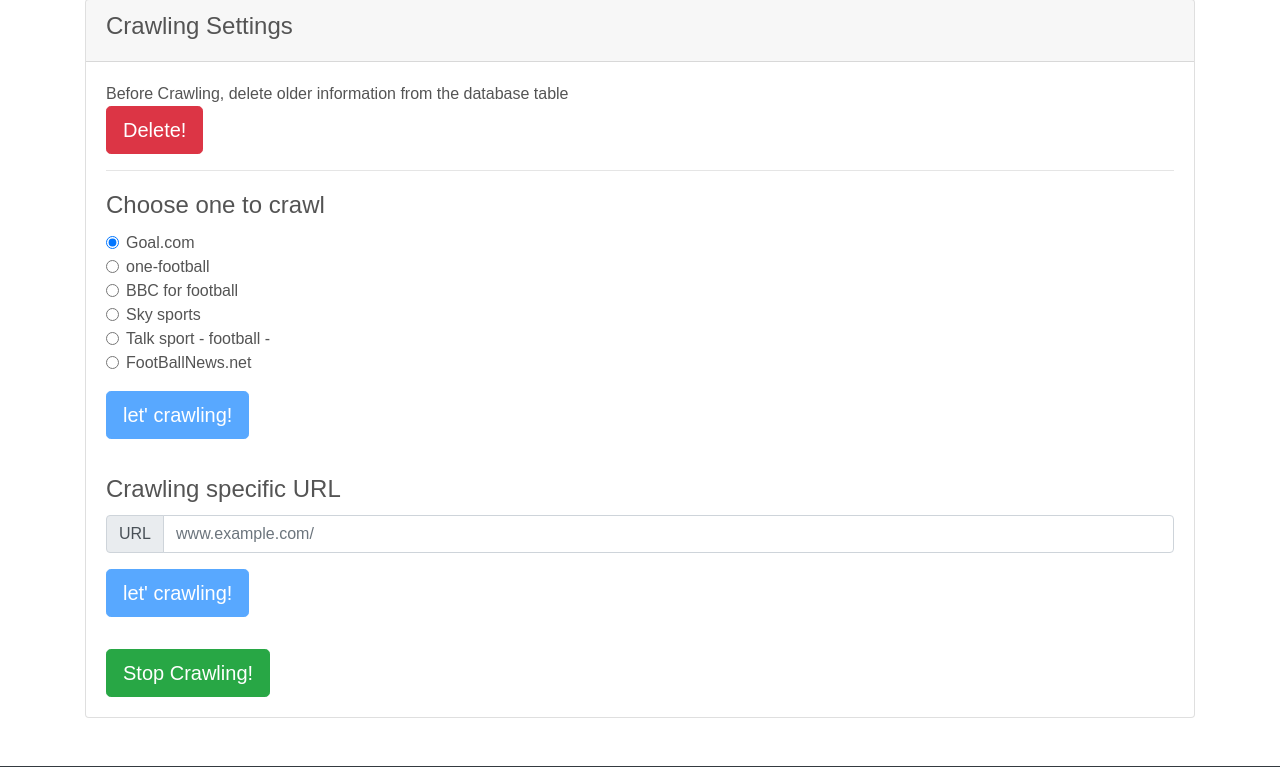
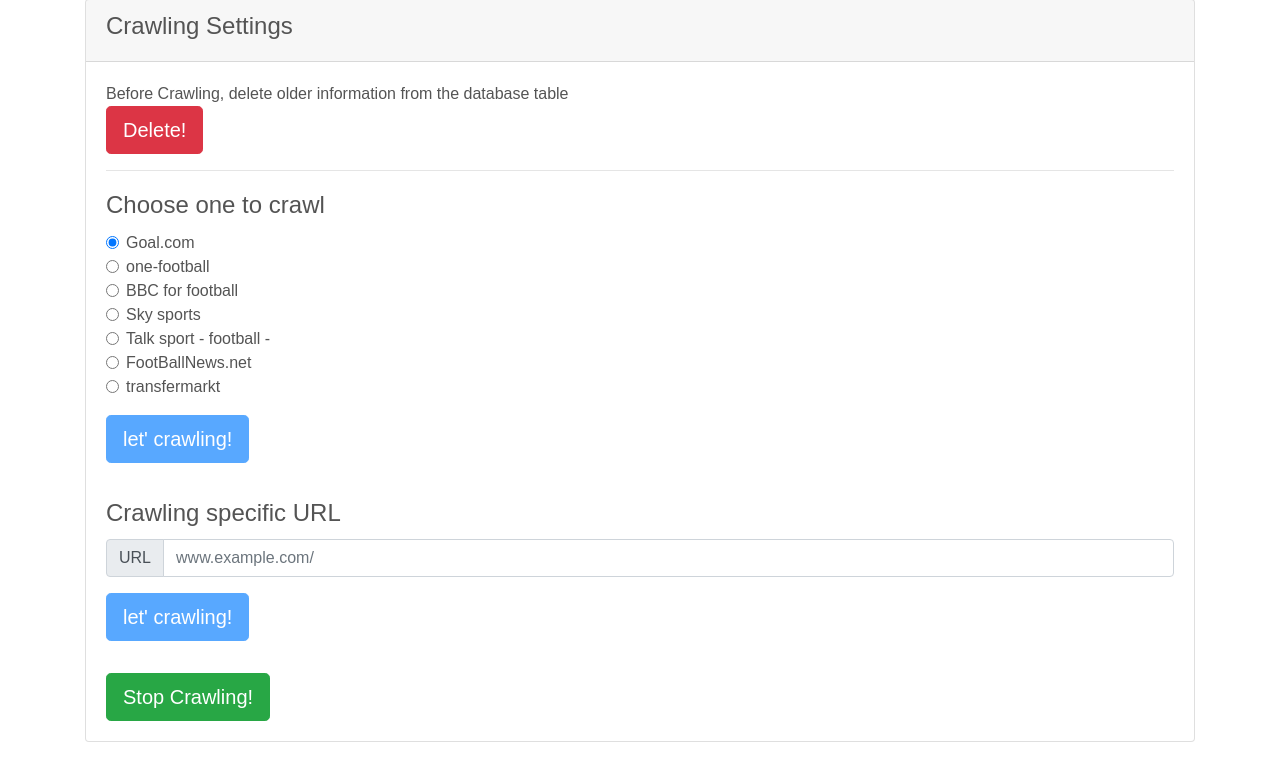
Before and after one commit to ShotaroMatsuya/footle, a PHP site: page /admin.php in a window 1280 px wide. Shown: the part 223-990 px from the top of the page. Run offline with PHP 8.4, Linux system fonts and the light colour scheme; the visitor is signed in with stand-in values (Sample User, id 1); data that the repository does not hold is empty; some libraries are stand-ins or nearby versions.

Commit message:
ADD: new option to crawl

```diff
--- a/app/admin.php
+++ b/app/admin.php
@@ -129,6 +129,13 @@ $username = $_SESSION["username"];
                       FootBallNews.net
                     </label>
                   </div>
+                  <div class="form-check">
+                    <label class="form-check-label">
+                      <input type="radio" name="crawlSite" class="form-check-input"
+                        value="https://www.transfermarkt.com/">
+                      transfermarkt
+                    </label>
+                  </div>
                   <div class="input-group my-3">
                     <button type="submit" class="btn btn-primary btn-lg" id="crawlBtn1" disabled>let' crawling!</button>
                   </div>
```
Also changed, not shown: README.md.
